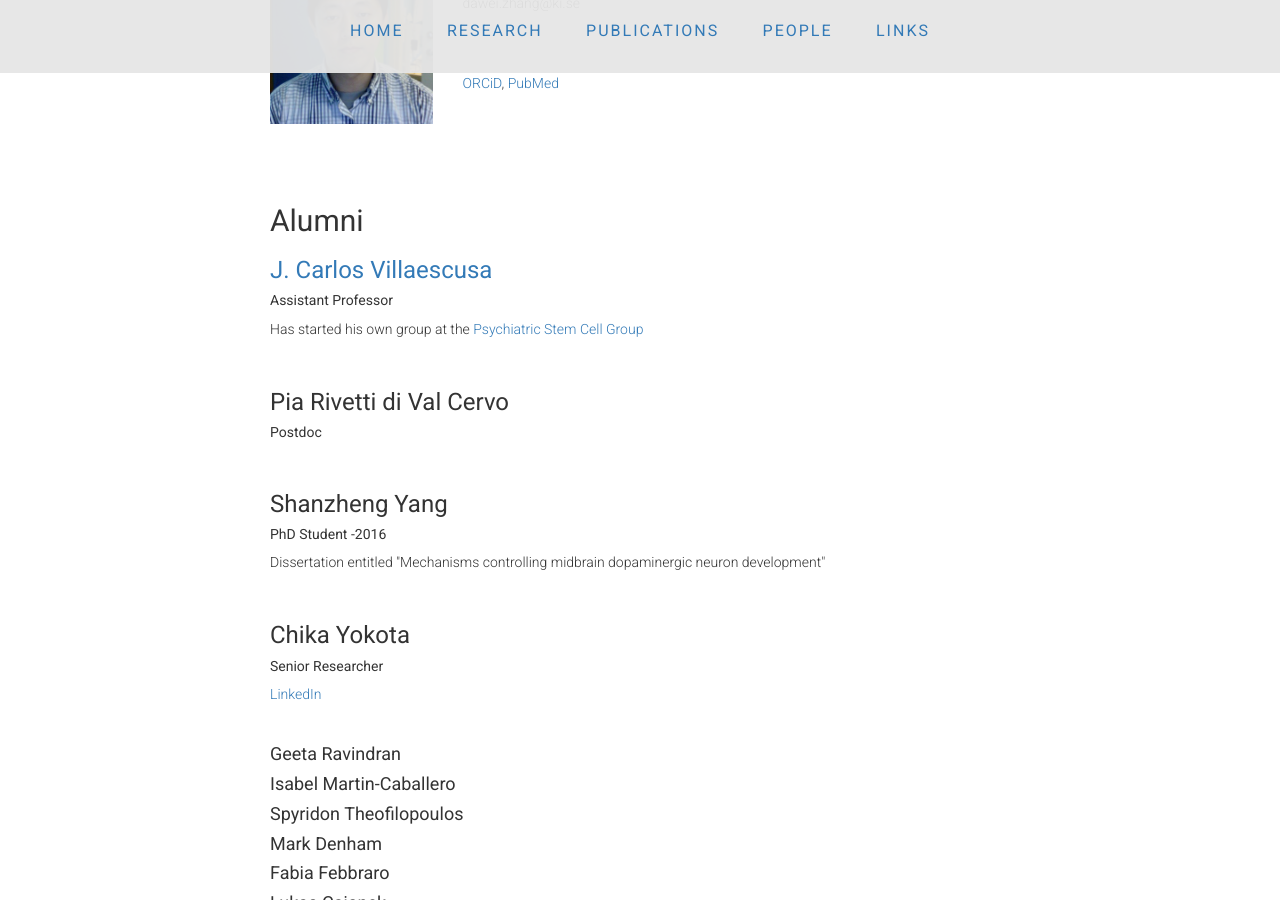
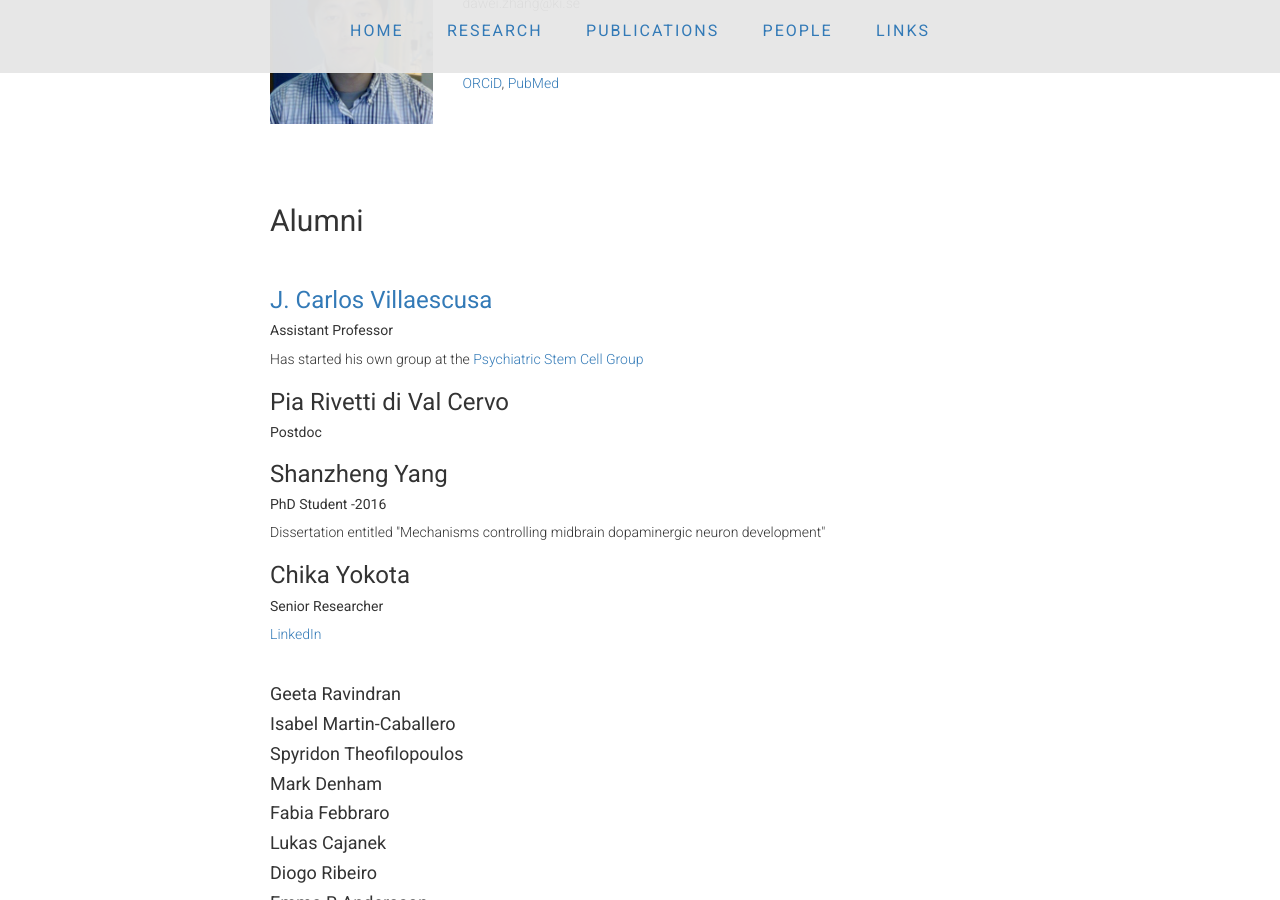
Before and after one commit to ArenasLab/arenaslab.github.io, a Jekyll site: the page people/index.html, which Jekyll copies as it is, in a window 1280 px wide and 900 px high, scrolled down 1912 px. Built offline with Jekyll 4.4.1, drawn with Linux system fonts in a browser that asks for light colours.

Commit message:
Update index.html

```diff
--- a/people/index.html
+++ b/people/index.html
@@ -178,24 +178,19 @@
   <div class="introduction">
     <h2>Alumni</h2>
 
+    <p>&nbsp;<p>
 
         <h3><a href="https://kiedit.ki.se/en/people/carvil">J. Carlos Villaescusa</a></h3>
           <h5>Assistant Professor</h5>
             <p>Has started his own group at the <a href="https://www.psychiatricstemcell.com/">Psychiatric Stem Cell Group</a></p>
 
-    <br>
-
         <h3>Pia Rivetti di Val Cervo</h3>
           <h5>Postdoc</h5>
             <p></p>
 
-    <br>
-
         <h3>Shanzheng Yang</h3>
           <h5>PhD Student -2016</h5>
             <p>Dissertation entitled "Mechanisms controlling midbrain dopaminergic neuron development"</p>
-
-    <br>
 
         <h3>Chika Yokota</h3>
           <h5>Senior Researcher</h5> <a href="https://se.linkedin.com/in/chika-yokota-0a1430127">LinkedIn</a>
```
